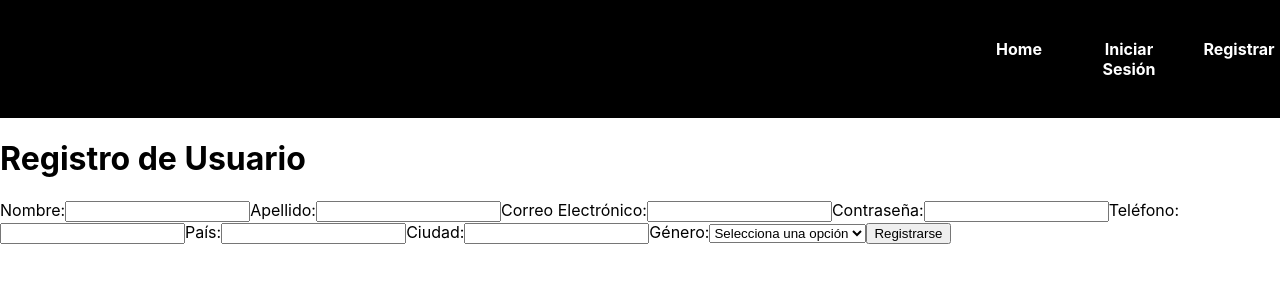
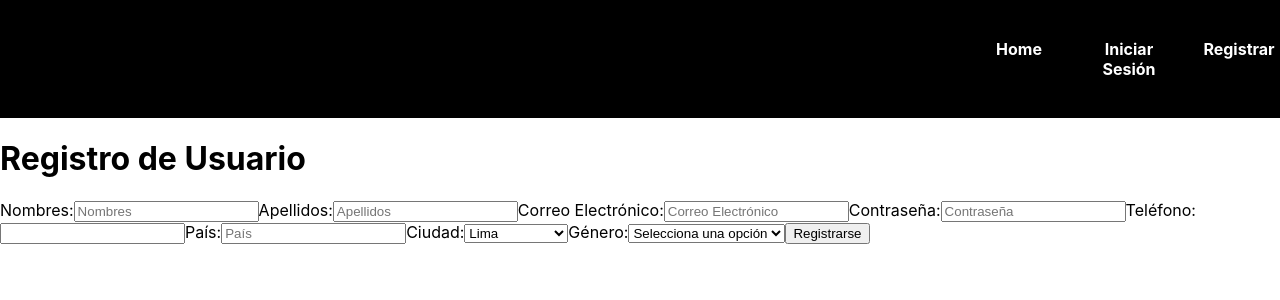
Before and after one commit to paolo-abarca/Eventicks, a React (Create React App) app in the folder Front-End/eventicks/: page /registrar in a window 1280 px wide. Shown: the top 300 px of the page. Built offline with nearby package versions, Linux system fonts and the light colour scheme.

Commit message:
Adding placeholders to Register and city list

```diff
--- a/Front-End/eventicks/src/pages/Register/Register.jsx
+++ b/Front-End/eventicks/src/pages/Register/Register.jsx
@@ -2,6 +2,7 @@
 import React, { useState } from "react";
 import axios from "axios";
 import { useNavigate } from "react-router-dom";
+import { cities } from "../../utils/cities.js";
 
 const Register = () => {
   const [name_user, setName] = useState("");
@@ -47,38 +48,42 @@ const Register = () => {
       });
   };
 
+  const exceptThisSymbols = ["e", "E", "+", "-", "."];
+
   return (
     <div>
       {errorMessage && <div>{errorMessage}</div>}
       <h1>Registro de Usuario</h1>
       <form onSubmit={handleSubmit}>
         <label>
-          Nombre:
-          <input type="text" value={name_user} onChange={(event) => setName(event.target.value)} required />
+          Nombres:
+          <input type="text" value={name_user} maxlength="49" placeholder="Nombres" onChange={(event) => setName(event.target.value)} required />
         </label>
         <label>
-          Apellido:
-          <input type="text" value={last_name} onChange={(event) => setLastName(event.target.value)} required />
+          Apellidos:
+          <input type="text" value={last_name} maxlength="49" placeholder="Apellidos" onChange={(event) => setLastName(event.target.value)} required />
         </label>
         <label>
           Correo Electrónico:
-          <input type="email" value={email} onChange={(event) => setEmail(event.target.value)} required />
+          <input type="email" value={email} maxlength="49" placeholder="Correo Electrónico" onChange={(event) => setEmail(event.target.value)} required />
         </label>
         <label>
           Contraseña:
-          <input type="password" value={password} onChange={(event) => setPassword(event.target.value)} required />
+          <input type="password" value={password} placeholder="Contraseña" onChange={(event) => setPassword(event.target.value)} required />
         </label>
         <label>
           Teléfono:
-          <input type="tel" value={phone} onChange={(event) => setPhone(event.target.value)} required />
+          <input type="number" min="0" onKeyDown={e => exceptThisSymbols.includes(e.key) && e.preventDefault() } value={phone} onChange={(event) => setPhone(event.target.value)} required />
         </label>
         <label>
           País:
-          <input type="text" value={country} onChange={(event) => setCountry(event.target.value)} required />
+          <input type="text" value={country} maxlength="19" placeholder="País" onChange={(event) => setCountry(event.target.value)} required />
         </label>
         <label>
           Ciudad:
-          <input type="text" value={city} onChange={(event) => setCity(event.target.value)} required />
+          <select value={city} onChange={(event) => setCity(event.target.value)} required >
+	    {cities.map(city => <option key={city} value={city}>{city}</option>)}
+          </select>
         </label>
         <label>
           Género:
```
